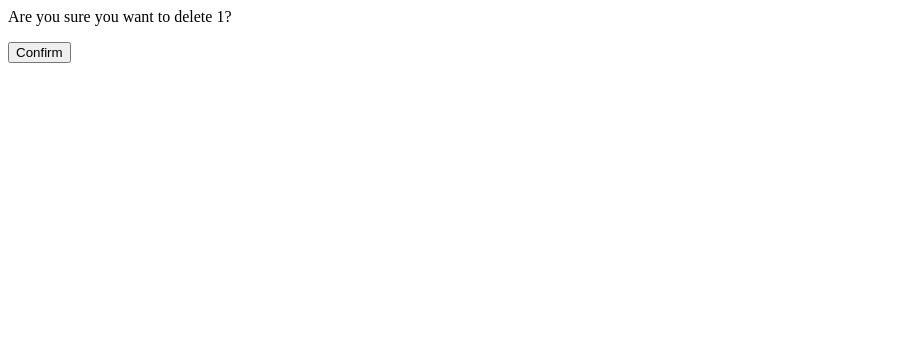
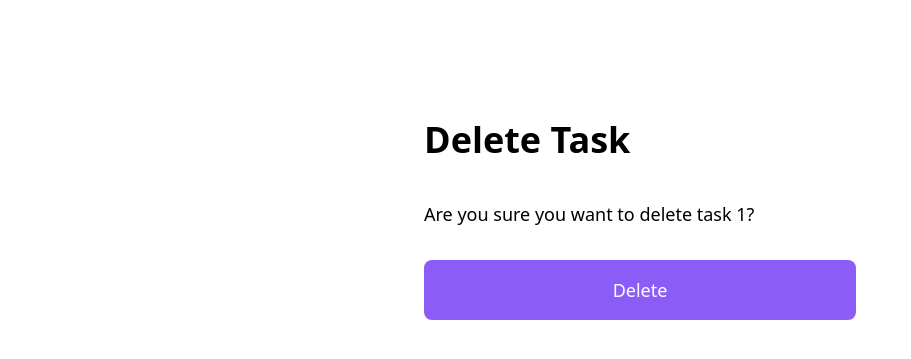
Before and after one commit to sam9111/TaskManager2.0, a Django app: page /delete-task/1/ in a window 1280 px wide. Shown: the top 359 px of the page, without its empty margins (0-911 px from the left). Run offline with Django 3.2, Linux system fonts and the light colour scheme; a user stored in the database is signed in; tables that the repository leaves empty hold one stand-in row (values such as "Sample post"); some libraries are stand-ins or nearby versions.

Commit message:
style delete page

```diff
--- a/tasks/views.py
+++ b/tasks/views.py
@@ -50,7 +50,7 @@ class UserLoginView(LoginView):
 class GenericAllTaskView(AuthorisedTaskManager, ListView):
     template_name = "all_tasks.html"
     context_object_name = "tasks"
-    paginate_by = 10
+    paginate_by = 5
 
     def get_context_data(self, **kwargs):
         context = super().get_context_data(**kwargs)
@@ -63,7 +63,7 @@ class GenericAllTaskView(AuthorisedTaskManager, ListView):
 class GenericCompletedTaskView(AuthorisedTaskManager, ListView):
     template_name = "completed_tasks.html"
     context_object_name = "tasks"
-    paginate_by = 10
+    paginate_by = 5
 
     def get_queryset(self):
         return super().get_queryset().filter(completed=True)
@@ -72,7 +72,7 @@ class GenericCompletedTaskView(AuthorisedTaskManager, ListView):
 class GenericPendingTaskView(AuthorisedTaskManager, ListView):
     template_name = "tasks.html"
     context_object_name = "tasks"
-    paginate_by = 10
+    paginate_by = 5
 
     def get_queryset(self):
         return super().get_queryset().filter(completed=False)
--- a/templates/task_delete.html
+++ b/templates/task_delete.html
@@ -1,6 +1,16 @@
-<form method="post">
-    {% csrf_token %}
-    <p>Are you sure you want to delete {{object.id}}?</p>
-    <input type="submit" value="Confirm" />
+{% extends "base.html" %}
 
-</form>
+{% block content %}
+<div class="space-y-10">
+    <h1 class="text-4xl font-bold mt-20">Delete Task</h1>
+
+    <form method="post">
+        {% csrf_token %}
+        <p class="text-lg ">Are you sure you want to delete task {{object.id}}?</p>
+        <button type="submit"
+            class="rounded-lg bg-violet-500  w-full p-4 my-8 text-white font-medium text-lg">Delete</button>
+
+    </form>
+
+</div>
+{% endblock %}
```
